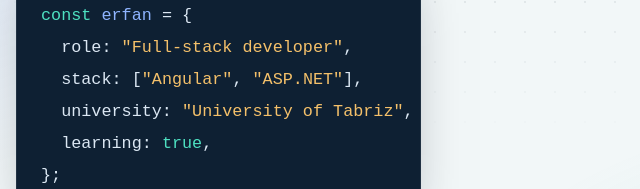
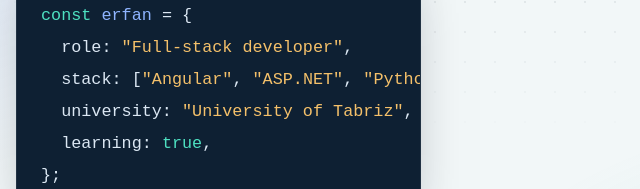
Before and after one commit to Erfanmo85/Erfanmo85.github.io, a plain HTML site: page index.html in a window 1280 px wide. Shown: the part 433-622 px from the top of the page, 120-760 px from the left. Drawn offline with Linux system fonts and the light colour scheme.

Commit message:
Add Python to developer stack in profile

```diff
--- a/index.html
+++ b/index.html
@@ -285,7 +285,7 @@
         <div class="code-title">profile.ts</div>
 <pre><code><span class="k">const</span> <span class="v">erfan</span> = {
   role: <span class="s">"Full-stack developer"</span>,
-  stack: [<span class="s">"Angular"</span>, <span class="s">"ASP.NET"</span>],
+  stack: [<span class="s">"Angular"</span>, <span class="s">"ASP.NET"</span>, <span class="s">"Python"</span>],
   university: <span class="s">"University of Tabriz"</span>,
   learning: <span class="k">true</span>,
 };</code></pre>
```
